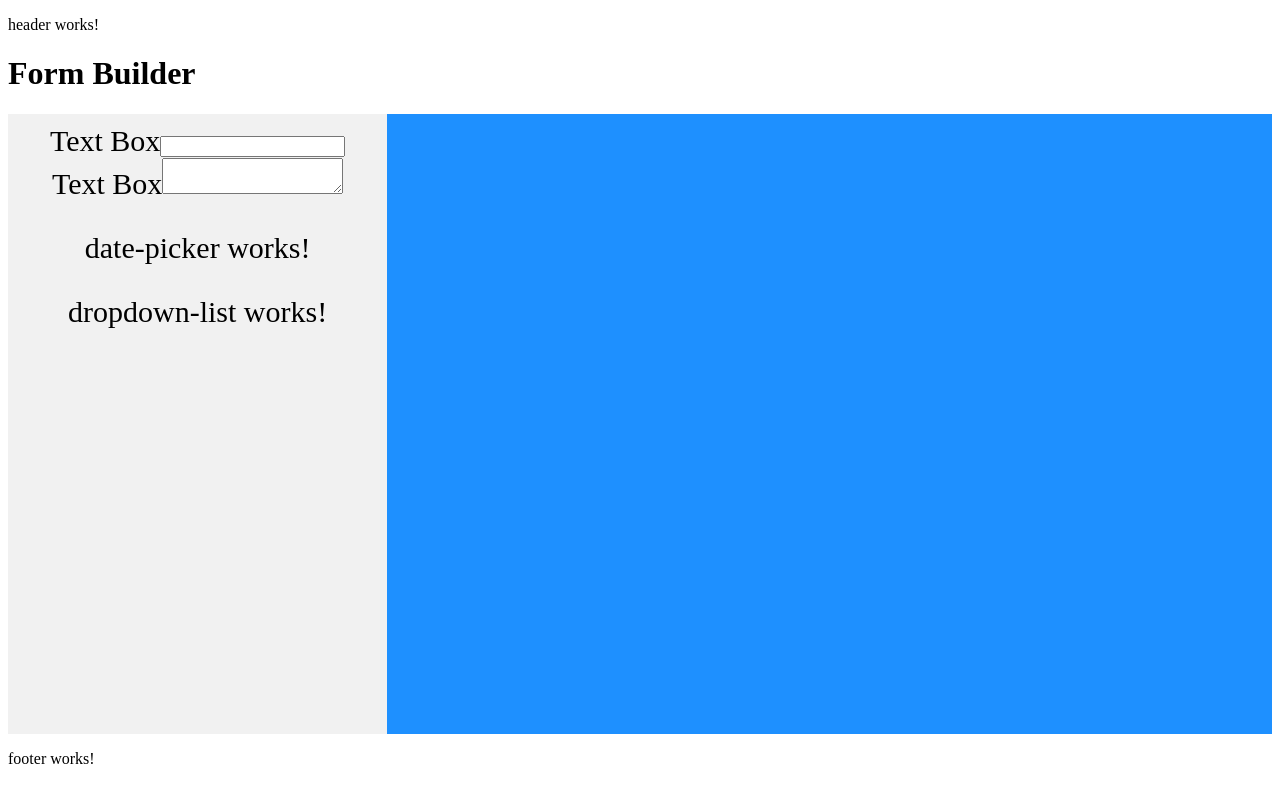
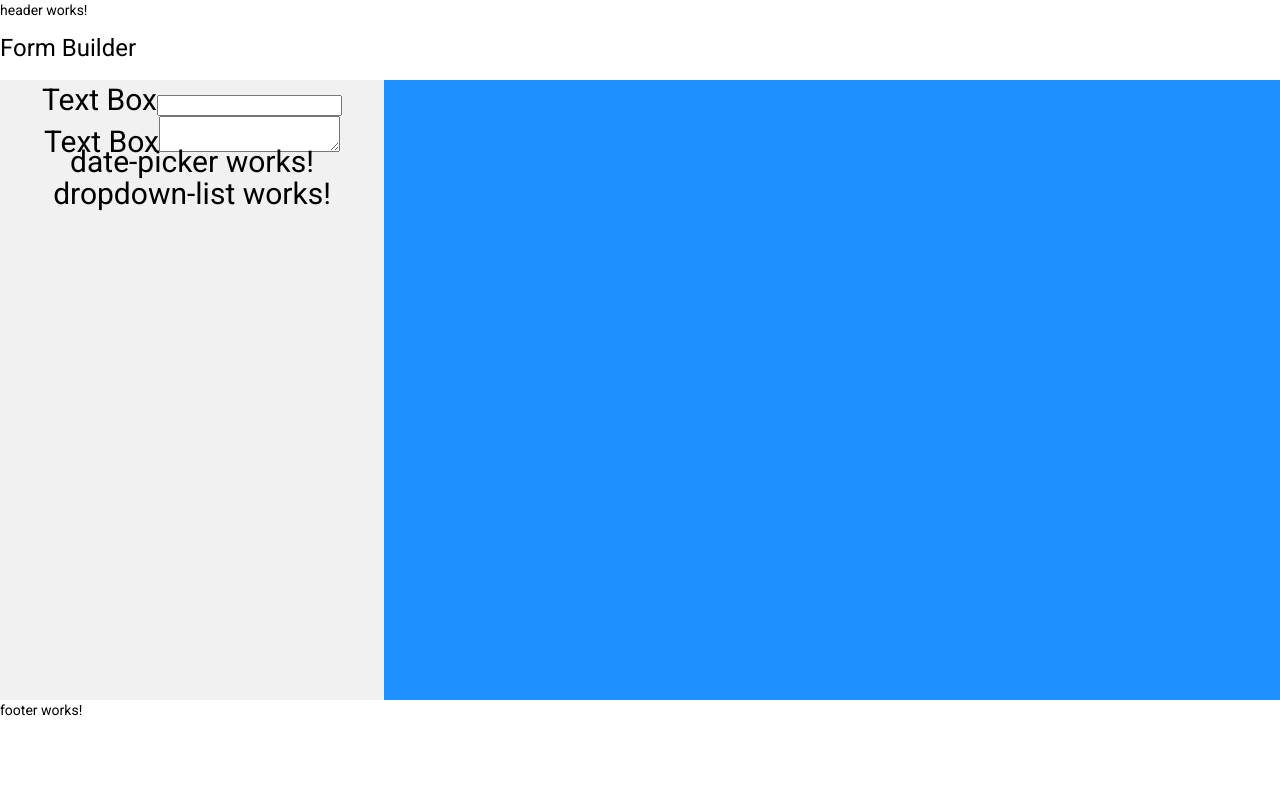
Before and after one commit to rishikeshtadaka/form-builder, an Angular app: page / in a window 1280 px wide. Built offline with nearby package versions, Linux system fonts and the light colour scheme.

Commit message:
Installed angular material

```diff
--- a/angular.json
+++ b/angular.json
@@ -28,6 +28,7 @@
               "src/assets"
             ],
             "styles": [
+              "./node_modules/@angular/material/prebuilt-themes/deeppurple-amber.css",
               "src/styles.scss"
             ],
             "scripts": []
@@ -96,6 +97,7 @@
               "src/assets"
             ],
             "styles": [
+              "./node_modules/@angular/material/prebuilt-themes/deeppurple-amber.css",
               "src/styles.scss"
             ],
             "scripts": []
--- a/package.json
+++ b/package.json
@@ -11,10 +11,12 @@
   "private": true,
   "dependencies": {
     "@angular/animations": "^14.2.0",
+    "@angular/cdk": "^13.0.0",
     "@angular/common": "^14.2.0",
     "@angular/compiler": "^14.2.0",
     "@angular/core": "^14.2.0",
     "@angular/forms": "^14.2.0",
+    "@angular/material": "^13.0.0",
     "@angular/platform-browser": "^14.2.0",
     "@angular/platform-browser-dynamic": "^14.2.0",
     "@angular/router": "^14.2.0",
--- a/src/app/app.module.ts
+++ b/src/app/app.module.ts
@@ -7,6 +7,7 @@
 import { CoreModule } from './core/core.module';
 import { FormBuilderComponent } from './features/form-builder/form-builder/form-builder.component';
 import { SharedModule } from './shared/shared.module';
+import { BrowserAnimationsModule } from '@angular/platform-browser/animations';
 
 @NgModule({
   declarations: [
@@ -18,7 +19,8 @@
     AppRoutingModule,
     SharedModule,
     CoreModule,
-    RouterModule
+    RouterModule,
+    BrowserAnimationsModule
   ],
   providers: [],
   bootstrap: [AppComponent]
--- a/src/index.html
+++ b/src/index.html
@@ -6,8 +6,11 @@
   <base href="/">
   <meta name="viewport" content="width=device-width, initial-scale=1">
   <link rel="icon" type="image/x-icon" href="favicon.ico">
+  <link rel="preconnect" href="https://fonts.gstatic.com">
+  <link href="https://fonts.googleapis.com/css2?family=Roboto:wght@300;400;500&display=swap" rel="stylesheet">
+  <link href="https://fonts.googleapis.com/icon?family=Material+Icons" rel="stylesheet">
 </head>
-<body>
+<body class="mat-typography">
   <app-root></app-root>
 </body>
 </html>
--- a/src/styles.scss
+++ b/src/styles.scss
@@ -1 +1,4 @@
 /* You can add global styles to this file, and also import other style files */
+
+html, body { height: 100%; }
+body { margin: 0; font-family: Roboto, "Helvetica Neue", sans-serif; }
```
Also changed, not shown: 1 other file (tests, documents, lock files or other folders).
